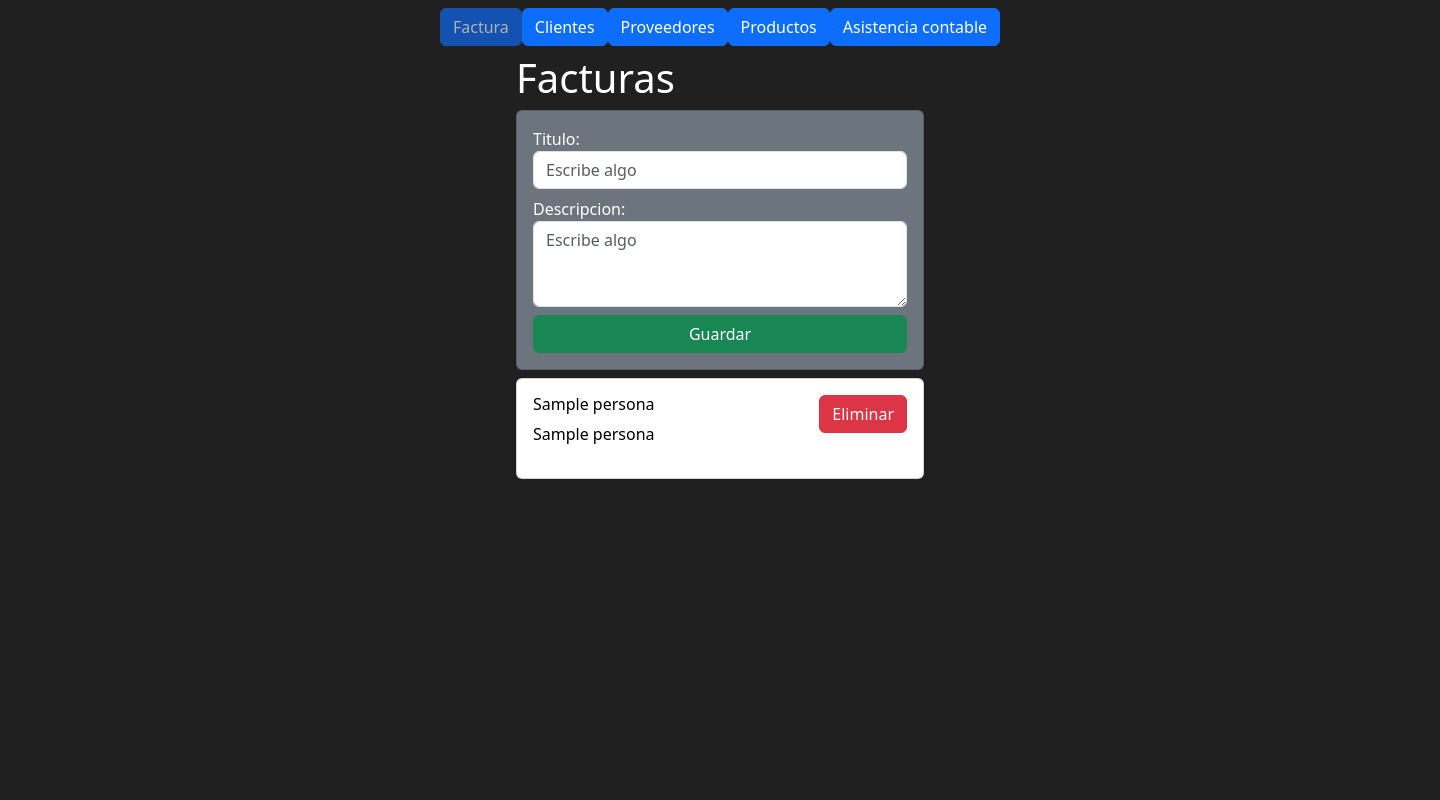
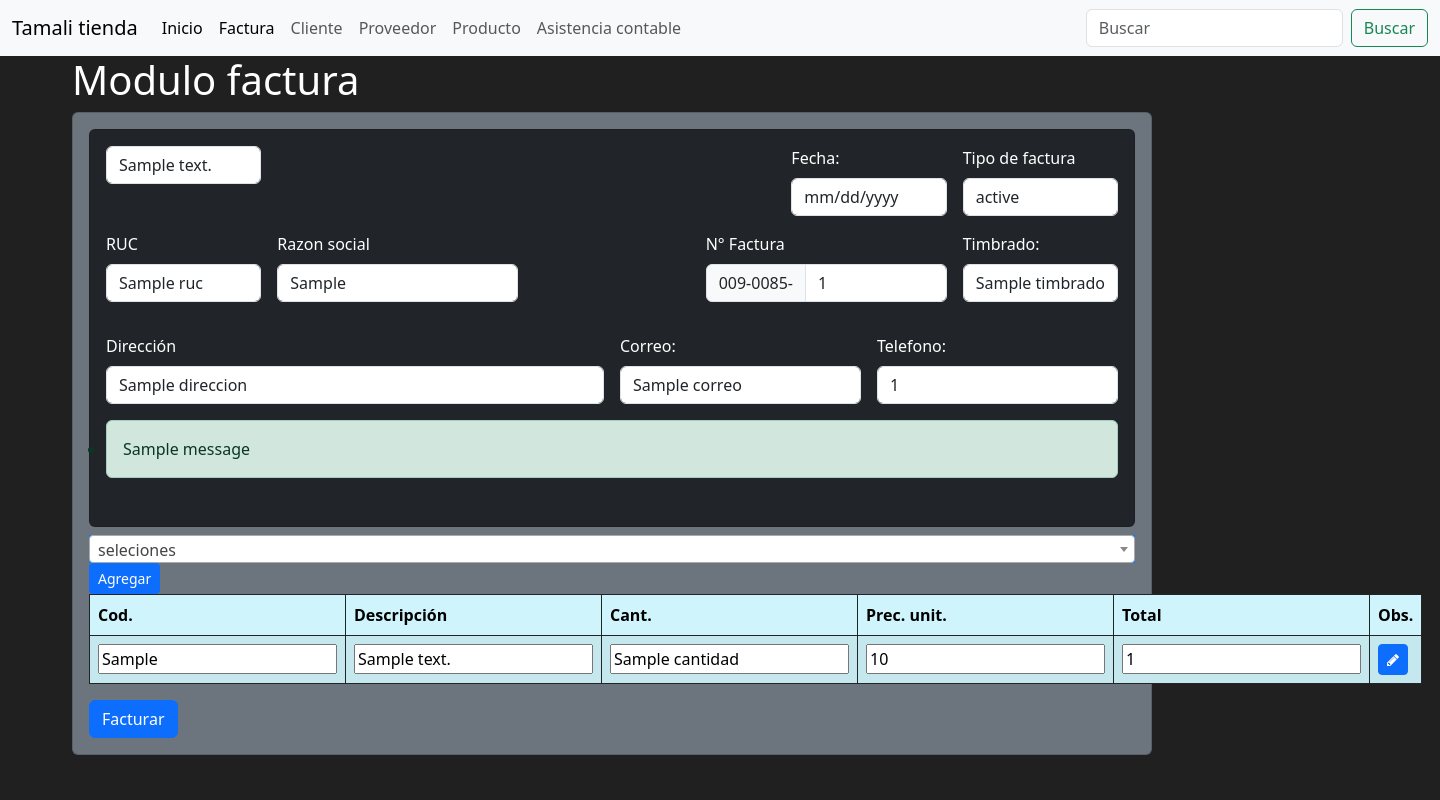
Before and after one commit to Jecordo/ProyectoTamali, a Django app: template gestor/templates/auxiliar.html in a window 1440 px wide. Run offline with Django 4.2, Linux system fonts and the light colour scheme; tables that the repository leaves empty hold one stand-in row (values such as "Sample post"); the template is opened without the code that fills it: values that come from a table or form of the project are taken from there, most other values are stand-ins (such as "Sample title", 1, 10 or a date in 2020); one stand-in notice (Sample message) is shown; some libraries are stand-ins or nearby versions.

Commit message:
facturar

```diff
--- a/gestor/models.py
+++ b/gestor/models.py
@@ -119,6 +119,7 @@ class metodo_pago(models.Model):
 
 class factura(models.Model):
     num_factura = models.CharField(max_length=50, null=False)
+    timbrado = models.CharField(max_length=50, null=False)
     cliente = models.ForeignKey(cliente, on_delete=models.CASCADE)
     tipo_factura = models.ForeignKey(tipo_factura, on_delete=models.CASCADE)
     metodo_de_pago = models.ForeignKey(metodo_pago, on_delete=models.CASCADE)
--- a/gestor/templates/auxiliar.html
+++ b/gestor/templates/auxiliar.html
@@ -1,72 +1,140 @@
+{% extends "Base.html" %}
+
 {% load static %}
-
-<!DOCTYPE html>
-<html lang="en">
 <head>
-    <meta charset="UTF-8">
-    <meta name="viewport" content="width=device-width, initial-scale=1.0">
-    <title>CRUD</title>
-    <link rel="stylesheet" href="https://cdn.jsdelivr.net/npm/bootstrap@5.3.1/dist/css/bootstrap.min.css">
-    <link rel="stylesheet" href="{% static 'main.css' %}">
+  <title>{% block title %} Factura {% endblock %}</title>
 </head>
 <body>
+  {% block content %}
+  <div class="container">
 
-    <div class="container">
+    <div class="col-md-10">
 
-    <div class="container">
-        <div class="row">
-            <div class="col-md-6 offset-md-3 d-flex p-2 justify-content-center">
-                <a href="{% url 'facturas' %}" class="btn btn-primary disabled">Factura</a>
-                <a href="{% url 'Productos' %}" class="btn btn-primary">Clientes</a>
-                <a href="{% url 'Clientes' %}" class="btn btn-primary">Proveedores</a>
-                <a href="{% url 'Provedores' %}" class="btn btn-primary">Productos</a>
-                <a href="{% url 'Asistencia_contable' %}" class="btn btn-primary">Asistencia contable</a>
-            </div>
-        </div>
-    </div>
+      <h1 class="display-6">Modulo factura</h1>
 
-    <div class="container">
-        <div class="row">
-            <div class="col-md-4 offset-md-4">
+      <div class="card card-body bg-secondary">
+
+        <form action="{% url 'factura_detalle' %}" method="post">
+
+          {% csrf_token %}
+
+          <div class="card card-body bg-dark mb-2">
+
+            <div class="row g-3">
+
+              <div class="col-md-2">
+                <input type="text" class="form-control" id="metodo_pago" name="metodo_pago" value="{{factura_cabecera.metodo_de_pago.descripcion}}" readonly>
+              </div>
+              <div class="col-md-6">
+              </div>
+              <div class="col-md-2">
+                <label for="fecha_emision" class="form-label">Fecha:</label>
+                <input type="date" class="form-control" id="fecha_emision" name="fecha_emision" readonly>
+              </div>
+              <div class="col-md-2">
+                <label for="tipo_factura" class="form-label">Tipo de factura</label>
+                <input type="text" class="form-control" value="{{factura_cabecera.tipo_factura.estado}}" readonly>
+              </div>
 
 
+              <div class="col-2">
+                <label for="ruc_cliente" class="form-label">RUC</label>
+                <input type="text" class="form-control" value="{{factura_cabecera.cliente.RUC}}" readonly>
+              </div>
+              <div class="col-md-3">
+                <label for="razon_social" class="form-label">Razon social</label>
+                <input type="text" class="form-control" value="{{factura_cabecera.cliente.razon_social}}" readonly>
+              </div>
+              <div class="col-2">
+              </div>
+              <div class="col-md-3">
+                <label for="num_factura" class="form-label">N° Factura</label>
+                <div class="input-group mb-3">
+                  <span class="input-group-text">009-0085- </span>
+                  <input type="text" class="form-control" id="num_factura" name="num_factura" value="{{factura_cabecera.num_factura}}" readonly>
+                </div>
+              </div>
+              <div class="col-md-2">
+                <label for="timbrado_factura" class="form-label ">Timbrado:</label>
+                <input type="text" class="form-control" value="{{factura_cabecera.timbrado}}" readonly>
+              </div>
 
-                <h1 class="display-6">Facturas</h1>
+              <div class="col-6">
+                <label for="direccion_cliente" class="form-label">Dirección</label>
+                <input type="text" class="form-control" value="{{factura_cabecera.cliente.direccion}}" readonly>
+              </div>
+              <div class="col-md-3">
+                <label for="correo_cliente" class="form-label">Correo:</label>
+                <input type="text" class="form-control" value="{{factura_cabecera.cliente.correo}}" readonly>
+              </div>
+              <div class="col-md-3">
+                <label for="num_telefono" class="form-label">Telefono:</label>
+                <input type="text" class="form-control" value="{{factura_cabecera.cliente.num_telefono}}" readonly>
+              </div>
 
-                <form action="{% url 'Create_factura' %}" method="POST" class="card card-body bg-secondary">
-                    {% csrf_token %}
+              {% if messages %}
+                <ul class="messages">
+                  {% for message in messages %}
+                    <li class="{% if message.tags == 'error' %}alert alert-danger
+                    {% elif message.tags == 'success' %}alert alert-success{% endif %}" role="alert">
+                      {{ message }}
+                    </li>
+                  {% endfor %}
+                </ul>
+              {% endif %}
 
-                    <label for="Titulo">Titulo:</label>
-                    <input type="text" name="title" placeholder="Escribe algo" class="form-control mb-2">
-
-                    <label for="Descripcion">Descripcion:</label>
-                    <textarea name="description" rows="3" placeholder="Escribe algo" class="form-control mb-2"></textarea>
-
-                    <button class="btn btn-success">Guardar</button>
-
-                </form>
-
-                {% for persona in personas %}
-                    <div class="card card-body text-black mt-2 flex-row d-flex justify-content-between" >
-                        <div>
-                            <H6>{{persona.title}}</H6>
-                            <P>{{persona.title}}</P>
-                        </div>
-                        <form action="{% url 'Delete_factura' persona.id %}" method="post">
-                            {% csrf_token %}
-                            <button class="btn btn-danger">Eliminar</button>
-                        </form>
-                    </div>
-
-                {% empty %}
-                    <h1 class="display-6 text-center">No hay tarea</h1>
-                {% endfor %}
 
             </div>
-        </div>
+          </div>
+
+          <select id="cod_producto_id" name="cod_producto_id">
+            <option selected disabled value>seleciones</option>
+            {% for producto in productos %}
+            <option value={{producto.id}}>{{producto.cod_producto}}, {{producto.descripcion}}</option>
+            {% endfor %}
+          </select>
+          <button class="btn btn-sm btn-primary" name="id_libro">Agregar</button>
+
+          <table name="tabla_id" class="table table-info table-striped table-bordered border-dark">
+            <thead>
+              <tr>
+                <th scope="col">Cod.</th>
+                <th scope="col">Descripción</th>
+                <th scope="col">Cant.</th>
+                <th scope="col">Prec. unit.</th>
+                <th scope="col">Total</th>
+                <th scope="col">Obs.</th>
+              </tr>
+            </thead>
+            <tbody>
+              {% for factu in facturas_detalles %}
+              <tr>
+                <td><input class="text" id="cod_producto_table" name="cod_producto" value="{{factu.cod_producto.cod_producto}}"></td>
+                <td><input id="desc_producto" name="desc_producto" value="{{factu.cod_producto.descripcion}}"></td>
+                <td><input id="cantidad_producto" name="cantidad_producto" value="{{factu.cantidad}}"></td>
+                <td><input id="precio" name="precio" value="{{factu.cod_producto.precio_venta}}"></td>
+                <td><input id="precio_total" name="precio_total" value="{{factu.total_precio}}"></td>
+                <td>
+                  <button class="btn btn-sm btn-primary" id="id_detalle" name="id_detalle" value="{{factu.id}}"><i class="fa fa-solid fa-pencil"></i></button>
+                </td>
+              </tr>
+              {% endfor %}
+            </tbody>
+          </table>
+
+          <div class="col-12">
+          <button type="submit" class="btn btn-primary">Facturar</button>
+          </div>
+
+        </form>
+
+      </div>
     </div>
+  </div>
 
-    </div>
+  <script src="{% static 'js/select2-producto.js' %}"></script>
+
+  {% endblock %}
 
 </body>
 </html>
--- a/gestor/urls.py
+++ b/gestor/urls.py
@@ -1,11 +1,11 @@
 from django.urls import path
 from .views import (
-    create_factura, facturar, delete_factura, ver_facturas, menu_principal,
-    create_product, create_proveedor, create_client, asistencia_contable,
+    create_factura, facturar, delete_factura, menu_principal,
+    create_product, create_proveedor, create_client,
     menu_producto, buscar_producto, menu_libro_diario, cargar_libro_diario,
     modificar_libro_diario, descargar_libro, menu_libro_mayor, cargar_libro_mayor,
     modificar_libro_mayor, migrar_asientos, menu_cuenta, registrar_cuenta, modificar_cuenta,
-    cargar_factura_detalle, delete_factura
+    cargar_factura_detalle, delete_factura, menu_factura_detalle
 )
 
 urlpatterns = [
@@ -13,9 +13,9 @@ urlpatterns = [
 
     path('facturar/', facturar, name='facturas'),
     path('generar_factura/', create_factura, name='Create_factura'),
-    path('ver_factura/', ver_facturas, name='Ver_facturas'),
-    path('cargar_factura_detalle/', cargar_factura_detalle, name='cargar_factura_detalle'),
     path('delete_factura/', delete_factura, name='delete_factura'),
+    path('carga_factura_detalle/', cargar_factura_detalle, name='factura_detalle'),
+    path('menu_factura_detalle/<int:factura_cabecera_id>/', menu_factura_detalle, name='menu_factura_detalle'),
 
     path('client/', create_client, name='Clientes'),
     path('proveedor/', create_proveedor, name='Provedores'),
@@ -39,5 +39,4 @@ urlpatterns = [
     path('descagar_libro/', descargar_libro, name='descargar_libro'),
     path('migrar_asientos/', migrar_asientos, name='migrar_asientos'),
 
-    path('delete_factura/<int:factu_id>/', delete_factura, name='Delete_factura'),
 ]
```
Also changed, not shown: gestor/templates/create_factura_detalle.html (+31 -17 lines), gestor/views.py (+29 -9 lines).
